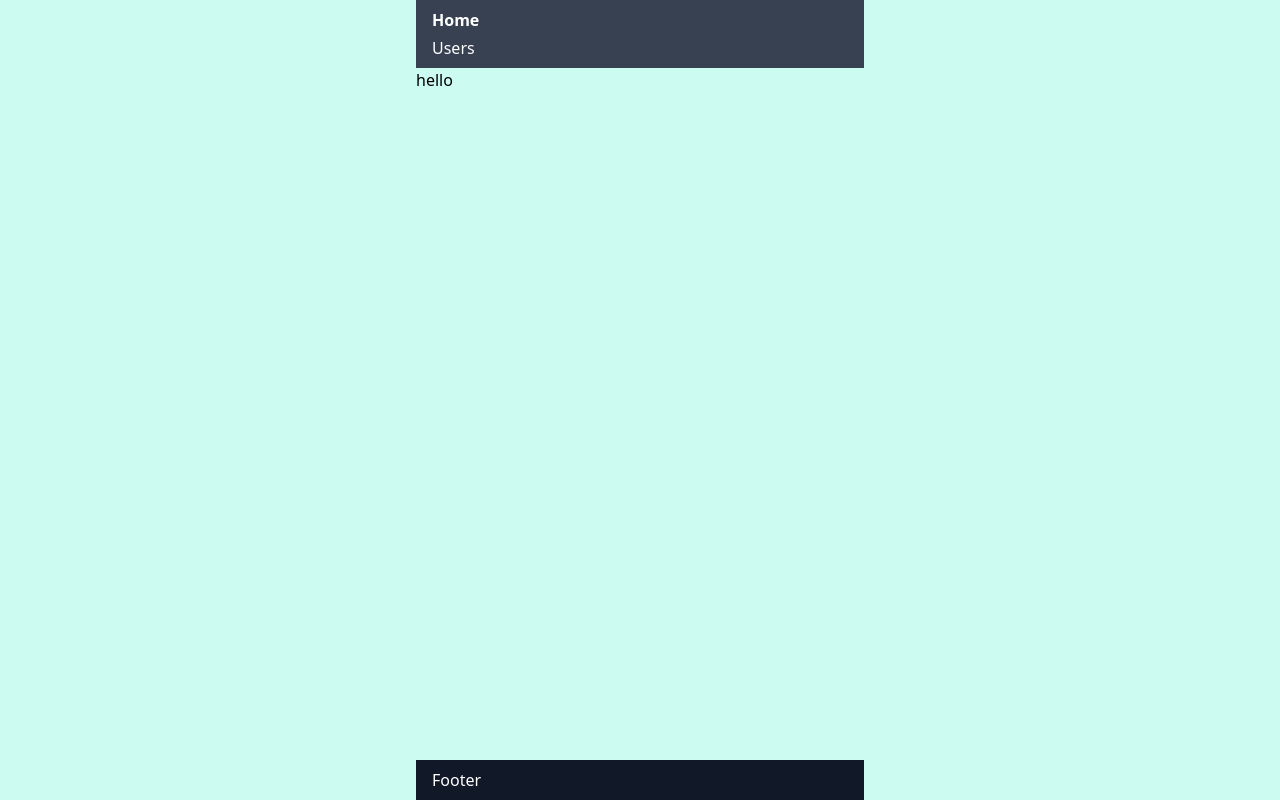
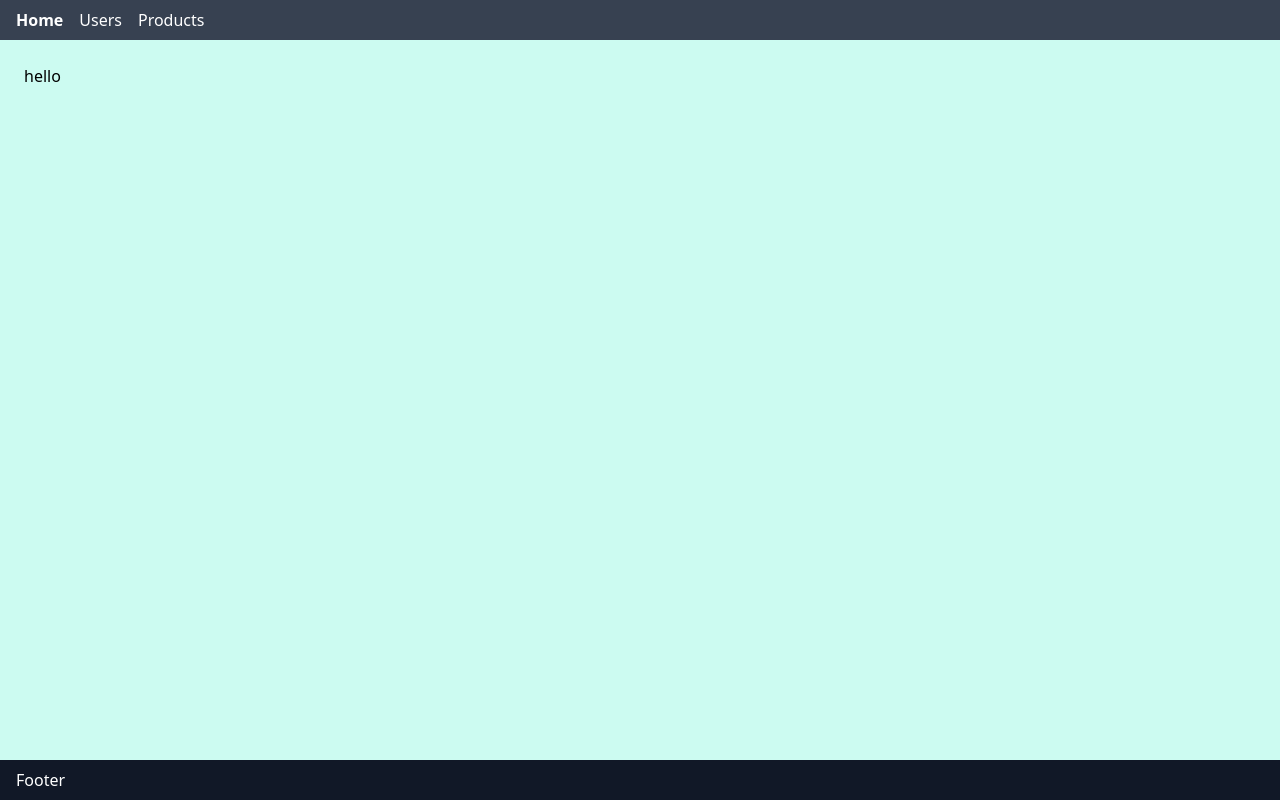
Before and after one commit to MaciSow/zai-shop, a Next.js app: page / in a window 1280 px wide. Built offline with nearby package versions, Linux system fonts and the light colour scheme.

Commit message:
Add layout component & Refactor view

```diff
--- a/components/Footer.tsx
+++ b/components/Footer.tsx
@@ -1,5 +1,5 @@
 export const Footer = () => {
-    return (<footer className="bg-gray-900 max-w-md mx-auto w-full text-white px-4 py-2">
+    return (<footer className="bg-gray-900 text-white px-4 py-2">
        Footer
     </footer>)
 }
--- a/components/Header.tsx
+++ b/components/Header.tsx
@@ -4,14 +4,17 @@ import {useRouter} from "next/router";
 export const Header = () => {
     const {pathname} = useRouter()
 
-    return <header className="max-w-md mx-auto w-full">
-        <nav className="flex flex-col gap-1 bg-gray-700 text-white px-4 py-2">
+    return <header className="bg-gray-700 px-4 py-2">
+        <nav className="flex flex-row gap-4  text-white">
             <Link className={pathname === '/' ? "font-bold" : ''} href="/">
                 Home
             </Link>
             <Link className={pathname === '/users' ? "font-bold" : ''} href="/users">
                 Users
             </Link>
+            <Link className={pathname === '/products' ? "font-bold" : ''} href="/products">
+                Products
+            </Link>
         </nav>
     </header>
 }
--- /dev/null
+++ b/components/Layout.tsx
@@ -0,0 +1,20 @@
+import {Header} from "@/components/Header";
+import {Footer} from "@/components/Footer";
+import {Main} from "@/components/Main";
+import {ReactNode} from "react";
+
+interface Props {
+    children: ReactNode
+}
+
+export const Layout = ({children}: Props) => {
+    return (
+        <div className="flex flex-col bg-teal-100 min-h-screen mx-auto w-full">
+            <Header/>
+            <Main>
+                {children}
+            </Main>
+            <Footer/>
+        </div>
+    )
+}
--- /dev/null
+++ b/components/Main.tsx
@@ -0,0 +1,12 @@
+import {ReactNode} from "react";
+
+interface Props {
+    children: ReactNode
+}
+
+export const Main = ({children}: Props) =>
+    (
+        <main className="flex-grow p-6">
+            {children}
+        </main>
+    )
--- a/pages/_app.tsx
+++ b/pages/_app.tsx
@@ -1,6 +1,11 @@
 import '@/styles/globals.css'
-import type { AppProps } from 'next/app'
+import type {AppProps} from 'next/app'
+import {Layout} from "@/components/Layout";
 
-export default function App({ Component, pageProps }: AppProps) {
-  return <Component {...pageProps} />
+export default function App({Component, pageProps}: AppProps) {
+    return (
+        <Layout>
+            <Component {...pageProps} />
+        </Layout>
+    )
 }
--- a/pages/index.tsx
+++ b/pages/index.tsx
@@ -1,12 +1,5 @@
-import {Footer} from "@/components/Footer";
-import {Header} from "@/components/Header";
-
 export default function Home() {
     return (
-        <div className="flex flex-col bg-teal-100 min-h-screen">
-            <Header/>
-            <main className="flex-grow max-w-md mx-auto w-full">hello</main>
-            <Footer/>
-        </div>
+        <>hello</>
     )
 }
--- a/pages/users/index.tsx
+++ b/pages/users/index.tsx
@@ -1,15 +1,3 @@
-import {Header} from "@/components/Header";
-import {Footer} from "@/components/Footer";
-
-const Users = () => {
-    return (<>
-            <Header/>
-            <main className="flex-grow max-w-md mx-auto w-full">
-                Hey from the Users
-            </main>
-            <Footer/>
-        </>
-    )
-}
+const Users = () => <>Hey from the Users</>
 
 export default Users
```
